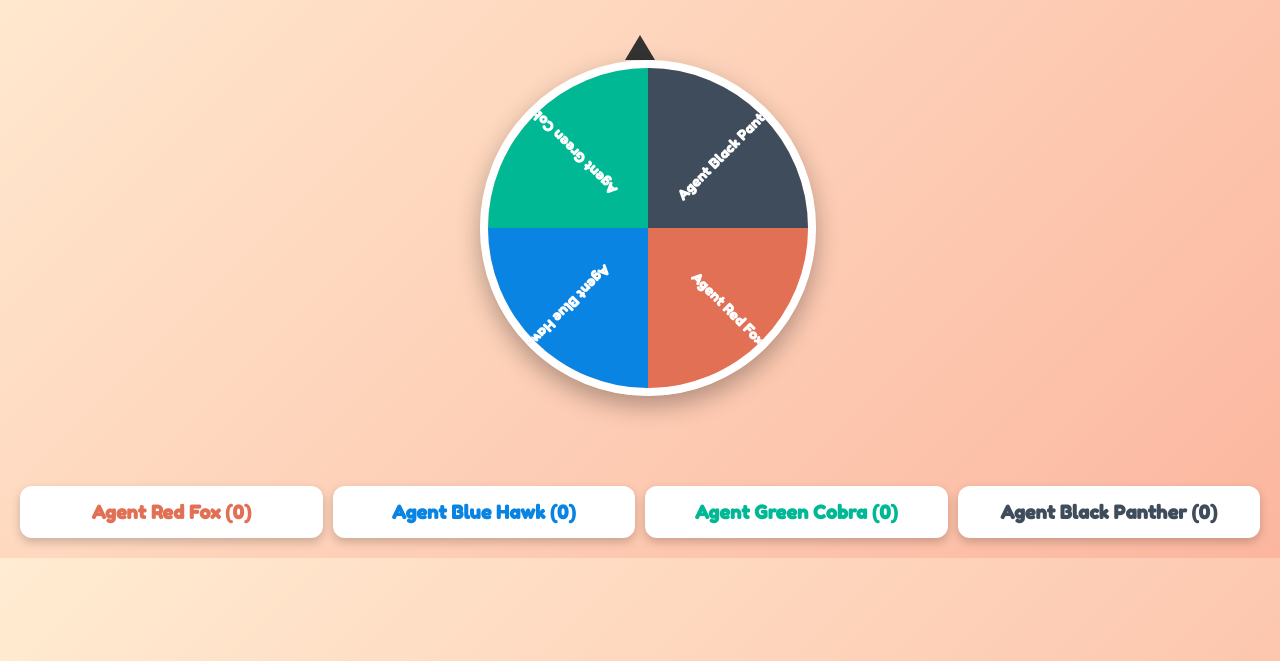
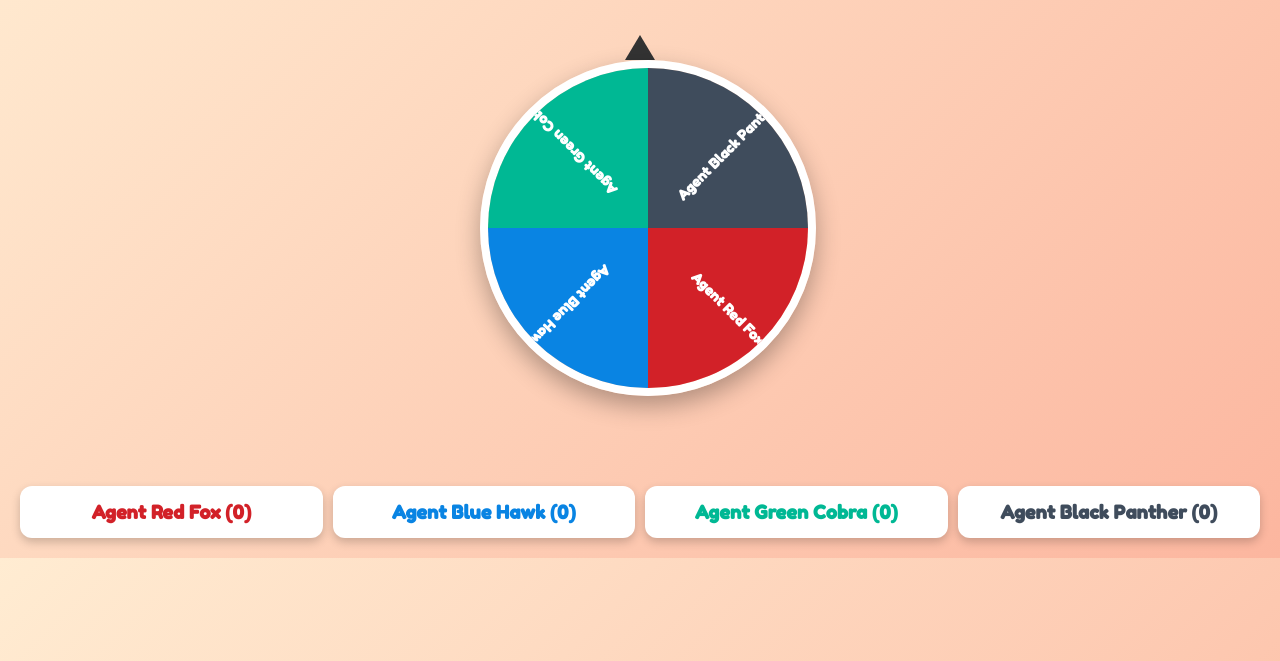
Before and after one commit to slowhandblues/team-spinner, a plain HTML site: page index.html in a window 1280 px wide. Shown: the part 139-800 px from the top of the page. Drawn offline with Linux system fonts and the light colour scheme.

Commit message:
changing red

```diff
--- a/index.html
+++ b/index.html
@@ -162,7 +162,7 @@ const nameToTeam = {
 const teams = ["Agent Red Fox","Agent Blue Hawk","Agent Green Cobra","Agent Black Panther"];
 
 const teamColors = {
-  "Agent Red Fox":"#e17055",
+  "Agent Red Fox":"#d22128",
   "Agent Blue Hawk":"#0984e3",
   "Agent Green Cobra":"#00b894",
   "Agent Black Panther":"#3f4c5c"
```
